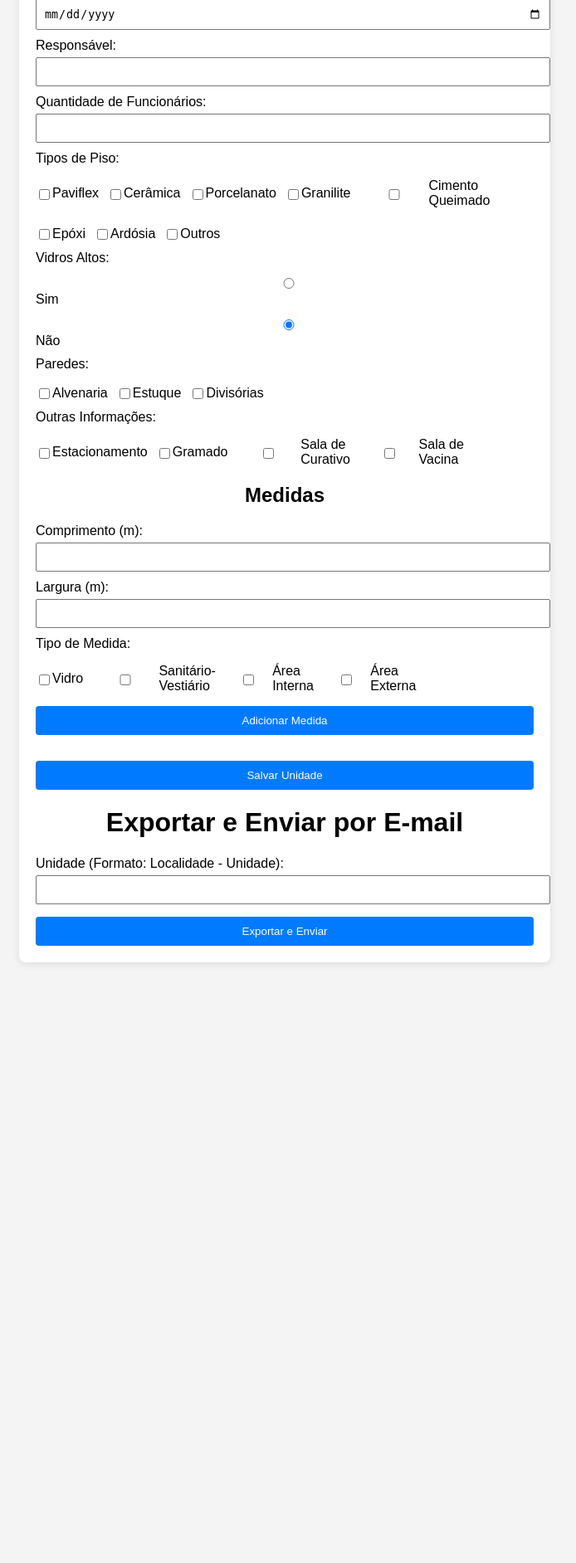
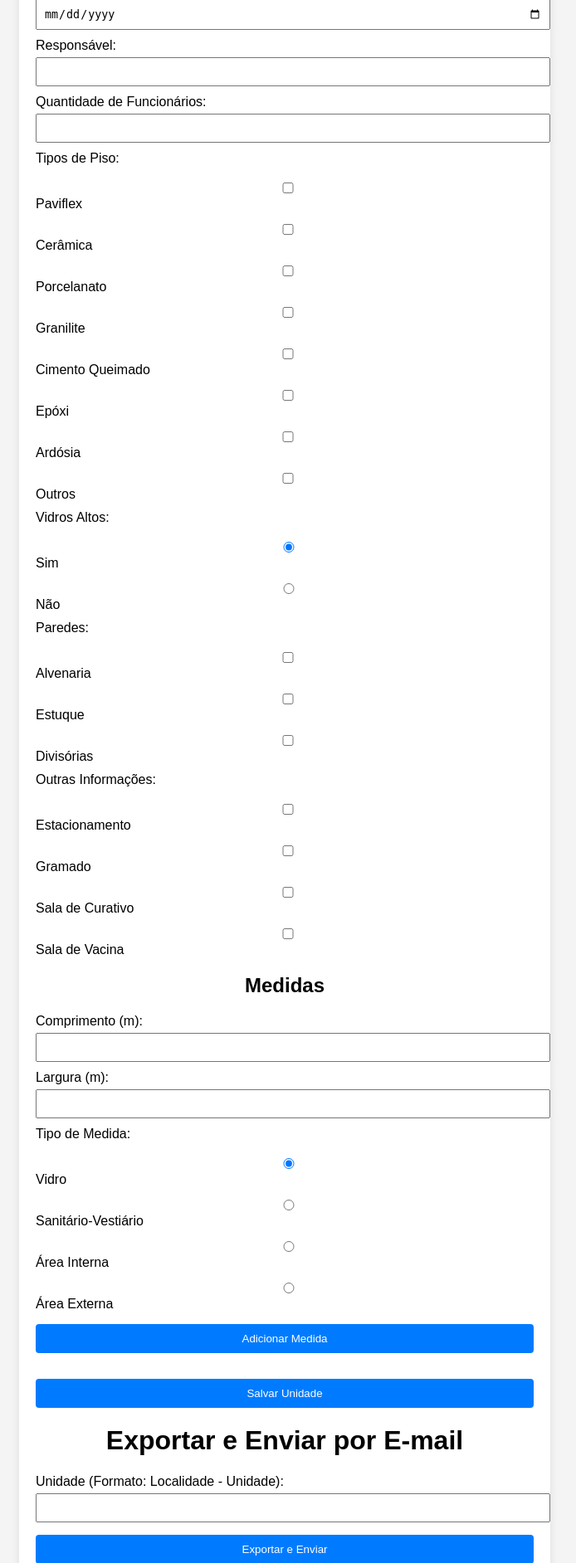
Before and after one commit to AMS2025-phm/cadastro, a Flask app: page / in a window 1280 px wide. Shown: the part 288-2172 px from the top of the page at 83% size, without its empty margins (297-991 px from the left). Before the commit the page ends 1450 px from the top, so only its background shows below. Run offline with Flask 3, Linux system fonts and the light colour scheme.

Commit message:
Add files via upload

```diff
--- a/templates/index.html
+++ b/templates/index.html
@@ -9,8 +9,7 @@
         h1, h2 { text-align: center; }
         label { display: block; margin-top: 10px; }
         input, select { width: 100%; padding: 8px; margin-top: 5px; }
-        .checkbox-group { display: flex; flex-wrap: wrap; gap: 10px; margin-top: 5px; }
-        .checkbox-group label { display: flex; align-items: center; }
+        .checkbox-group, .radio-group { display: flex; flex-direction: column; margin-top: 5px; }
         button { margin-top: 15px; padding: 10px; width: 100%; background: #007bff; color: #fff; border: none; border-radius: 4px; cursor: pointer; }
         button:hover { background: #0056b3; }
     </style>
@@ -47,8 +46,10 @@
         </div>
 
         <label>Vidros Altos:</label>
-        <label><input type="radio" name="vidros_altos" value="Sim"> Sim</label>
-        <label><input type="radio" name="vidros_altos" value="Não" checked> Não</label>
+        <div class="radio-group">
+            <label><input type="radio" name="vidros_altos" value="Sim" checked> Sim</label>
+            <label><input type="radio" name="vidros_altos" value="Não"> Não</label>
+        </div>
 
         <label>Paredes:</label>
         <div class="checkbox-group">
@@ -73,11 +74,11 @@
         <input type="number" id="largura" step="0.01">
 
         <label>Tipo de Medida:</label>
-        <div class="checkbox-group">
-            <label><input type="checkbox" class="tipo-medida" value="Vidro"> Vidro</label>
-            <label><input type="checkbox" class="tipo-medida" value="Sanitário-Vestiário"> Sanitário-Vestiário</label>
-            <label><input type="checkbox" class="tipo-medida" value="Área Interna"> Área Interna</label>
-            <label><input type="checkbox" class="tipo-medida" value="Área Externa"> Área Externa</label>
+        <div class="radio-group">
+            <label><input type="radio" name="tipo_medida" value="Vidro" checked> Vidro</label>
+            <label><input type="radio" name="tipo_medida" value="Sanitário-Vestiário"> Sanitário-Vestiário</label>
+            <label><input type="radio" name="tipo_medida" value="Área Interna"> Área Interna</label>
+            <label><input type="radio" name="tipo_medida" value="Área Externa"> Área Externa</label>
         </div>
 
         <button type="button" onclick="adicionarMedida()">Adicionar Medida</button>
@@ -103,29 +104,24 @@
     function adicionarMedida() {
         const comp = parseFloat(document.getElementById('comprimento').value);
         const larg = parseFloat(document.getElementById('largura').value);
+        const tipo = document.querySelector('input[name="tipo_medida"]:checked').value;
+
         if (isNaN(comp) || isNaN(larg) || comp <= 0 || larg <= 0) {
             alert("Comprimento e Largura devem ser números positivos.");
             return;
         }
 
-        const tipos = Array.from(document.querySelectorAll('.tipo-medida:checked')).map(cb => cb.value);
-        if (tipos.length === 0) {
-            alert("Selecione ao menos um tipo de medida.");
-            return;
-        }
+        const area = (comp * larg).toFixed(2);
+        medidas.push([tipo, comp, larg, parseFloat(area)]);
 
-        const area = (comp * larg).toFixed(2);
-        tipos.forEach(tipo => {
-            medidas.push([tipo, comp, larg, parseFloat(area)]);
-            const li = document.createElement('li');
-            li.textContent = \`\${tipo}: \${comp}m x \${larg}m = \${area} m²\`;
-            document.getElementById('listaMedidas').appendChild(li);
-        });
+        const li = document.createElement('li');
+        li.textContent = \`\${tipo}: \${comp}m x \${larg}m = \${area} m²\`;
+        document.getElementById('listaMedidas').appendChild(li);
 
         document.getElementById('medidas_json').value = JSON.stringify(medidas);
+
         document.getElementById('comprimento').value = '';
         document.getElementById('largura').value = '';
-        document.querySelectorAll('.tipo-medida').forEach(cb => cb.checked = false);
     }
 </script>
 </body>
```
Also changed, not shown: README.md (added).
